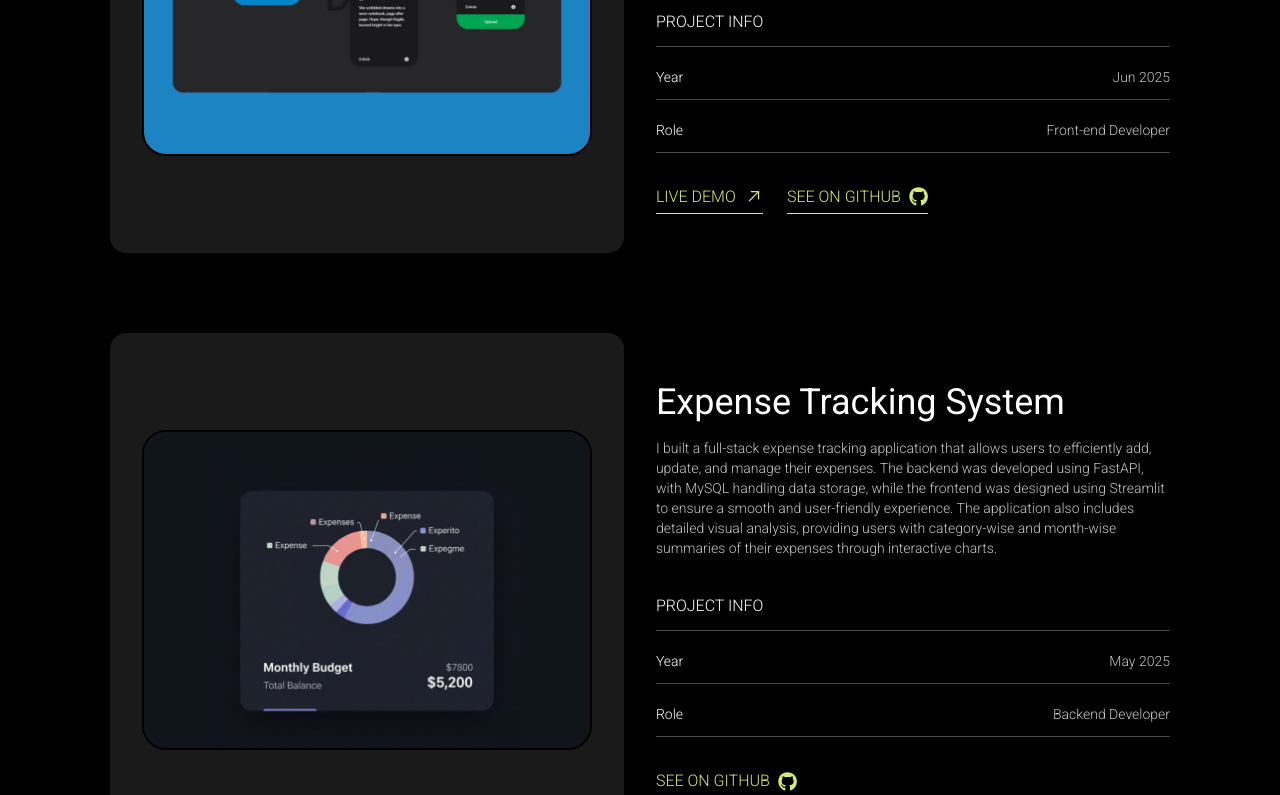
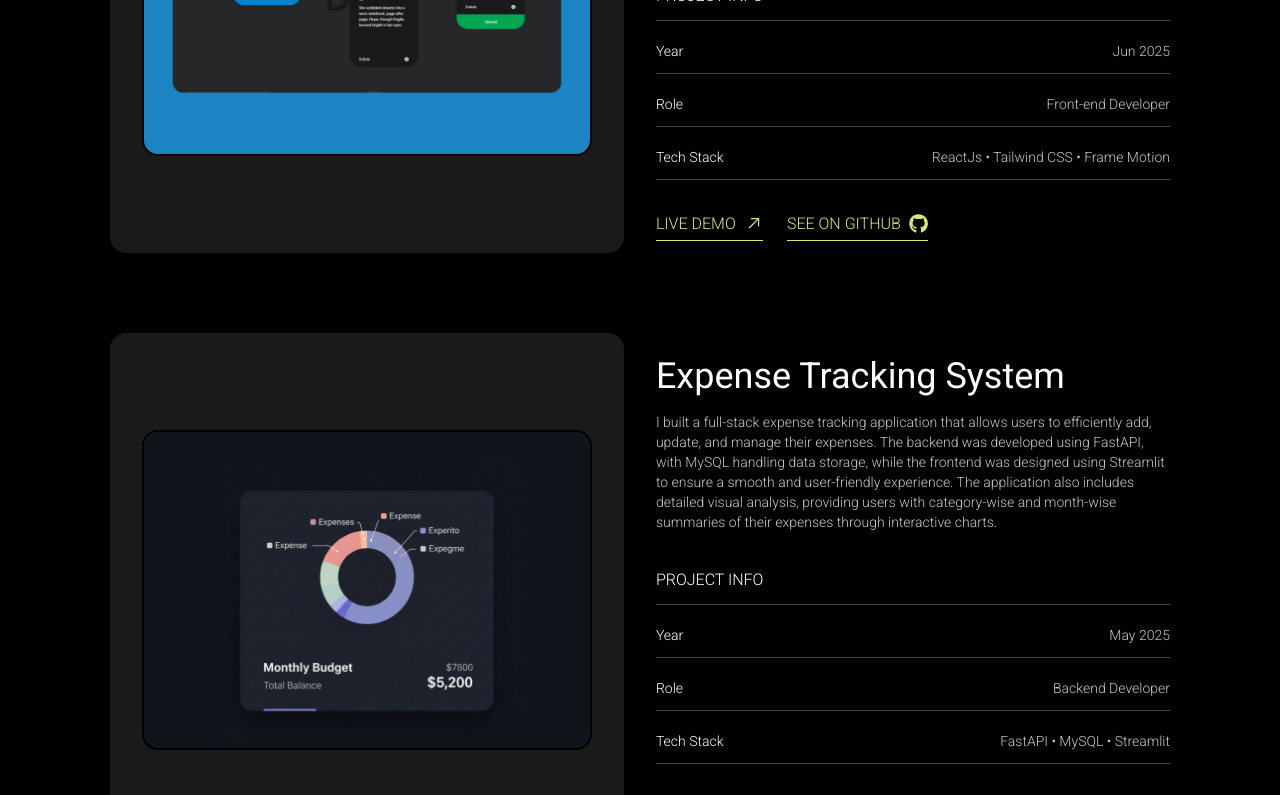
Before and after one commit to hussain-jawaid/hussain-jawaid-portfolio, a React (Vite) app: page / in a window 1280 px wide. Shown: the part 1220-2015 px from the top of the page. Built offline with nearby package versions, Linux system fonts and the light colour scheme.

Commit message:
Project Card Adjustment

```diff
--- a/src/components/Hero.jsx
+++ b/src/components/Hero.jsx
@@ -57,7 +57,7 @@ function Hero() {
       <div className="h-[400px] w-full overflow-hidden rounded-2xl sm:h-[500px] md:h-[550px] lg:w-1/2">
         <img
           src="/project-image.jpg"
-          className="h-full w-full object-cover"
+          className="mx-auto h-full w-full object-cover md:mx-auto"
           alt="Hussain Jawaid"
         />
       </div>
--- a/src/components/ProjectCard.jsx
+++ b/src/components/ProjectCard.jsx
@@ -6,7 +6,7 @@ function ProjectCard({ data }) {
     <div className="card flex flex-col justify-between gap-6 pt-4 md:flex-row">
       {/* Left — Project Image */}
       <div className="flex aspect-square w-full items-center justify-center rounded-2xl bg-[#1a1a1a] transition-all duration-300 md:w-[48.5%] md:hover:-translate-y-3 md:hover:bg-[#2b2b2b]">
-        <div className="h-[250px] w-[320px] overflow-hidden rounded-3xl border-2 border-black md:h-[320px] md:w-[450px]">
+        <div className="h-full w-full overflow-hidden rounded-2xl border-black md:h-[320px] md:w-[450px] md:border-2">
           <img
             src={data.imgPath}
             alt={data.heading}
@@ -40,6 +40,11 @@ function ProjectCard({ data }) {
             <h5 className="font-light text-white">Role</h5>
             <h5 className="font-light text-[#C7C7C7]">{data.role}</h5>
           </div>
+
+          <div className="flex items-center justify-between border-b border-[#484848] pb-3 pt-5 text-sm">
+            <h5 className="font-light text-white">Tech Stack</h5>
+            <h5 className="font-light text-[#C7C7C7]">{data.tech}</h5>
+          </div>
         </div>
 
         {/* Project Links */}
--- a/src/components/Projects.jsx
+++ b/src/components/Projects.jsx
@@ -10,6 +10,7 @@ function Projects() {
       role: "Front-end Developer",
       githubURL: "https://github.com/hussain-jawaid/docs-app",
       demo: { isAvailable: true, link: "https://docs-app-six.vercel.app/" },
+      tech: "ReactJs • Tailwind CSS • Frame Motion",
     },
     {
       imgPath: "/projects/expense-tracking-system.png",
@@ -19,6 +20,7 @@ function Projects() {
       role: "Backend Developer",
       githubURL: "https://github.com/hussain-jawaid/expense-management-system",
       demo: { isAvailable: false, link: "" },
+      tech: "FastAPI • MySQL • Streamlit",
     },
     {
       imgPath: "/projects/medical-data-extraction.png",
@@ -28,6 +30,7 @@ function Projects() {
       role: "Backend Developer",
       githubURL: "https://github.com/hussain-jawaid/medical-data-extraction",
       demo: { isAvailable: false, link: "" },
+      tech: "OpenCV • PyTesseract • Regex • FastAPI • Streamlit",
     },
   ];
 
```
